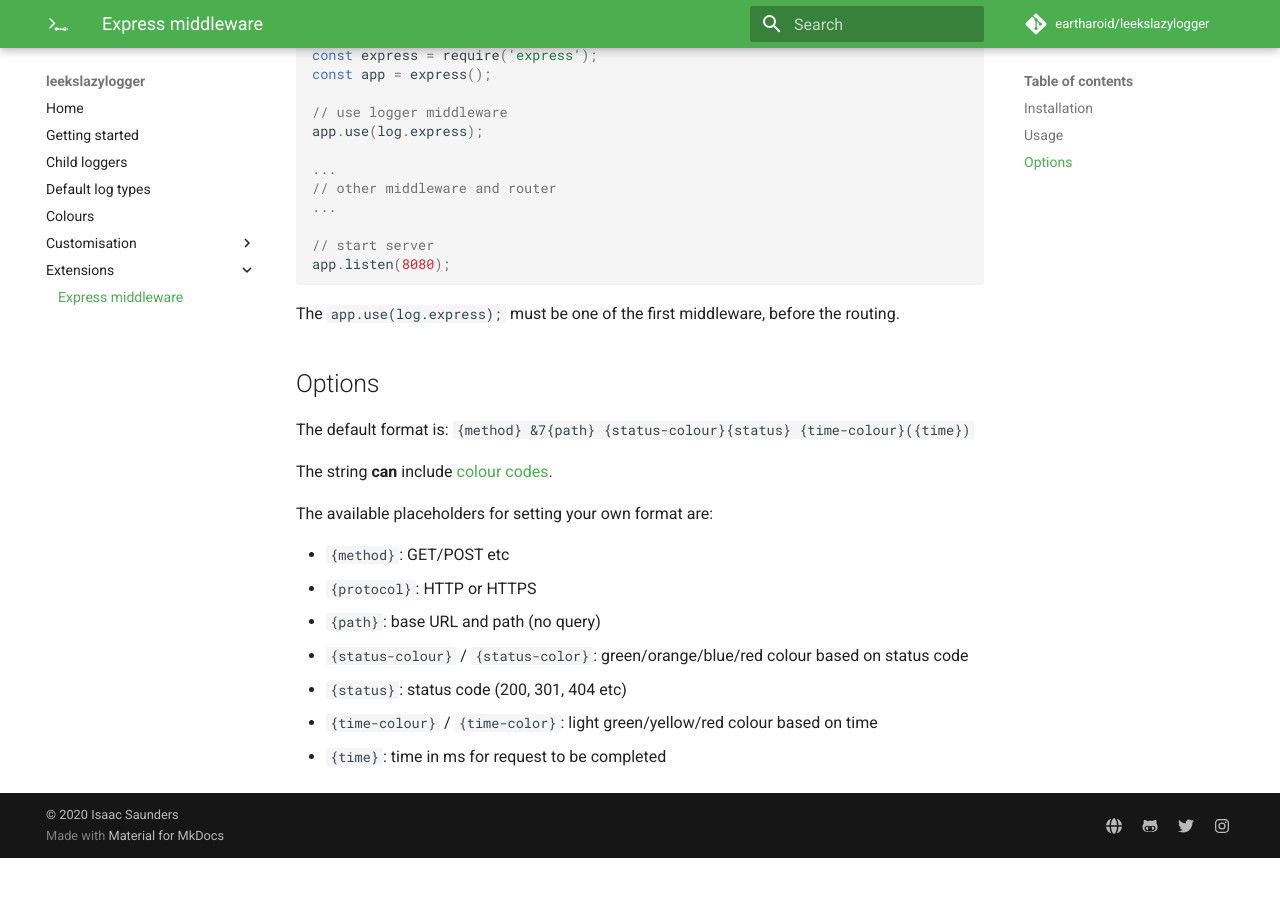
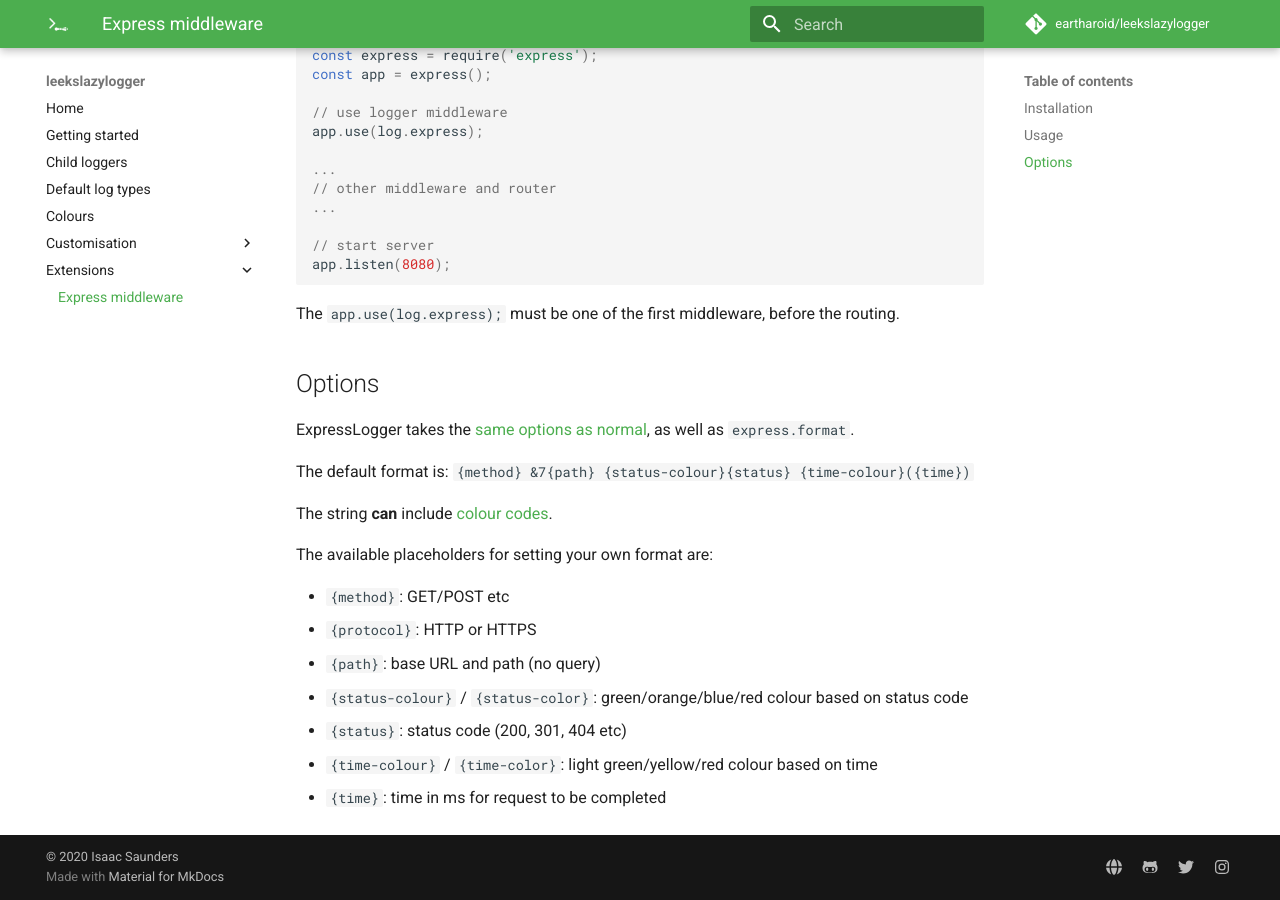
Before and after one commit to eartharoid/leekslazylogger, an MkDocs documentation site: the page built from docs/extensions/express.md, in a window 1280 px wide and 900 px high, scrolled down 502 px. Built offline with MkDocs 1.6.1 and Material for MkDocs 9.7.7, drawn with Linux system fonts in a browser that asks for light colours; comment, search, counter and statistics services are not loaded; before the commit the page ends 1360 px from its top, so only the background shows below that.

Commit message:
Update express.md

```diff
--- a/docs/extensions/express.md
+++ b/docs/extensions/express.md
@@ -35,6 +35,8 @@
 
 ## Options
 
+ExpressLogger takes the [same options as normal](/customisation/options/), as well as `express.format`.
+
 The default format is:
 `{method} &7{path} {status-colour}{status} {time-colour}({time})`
 
```
